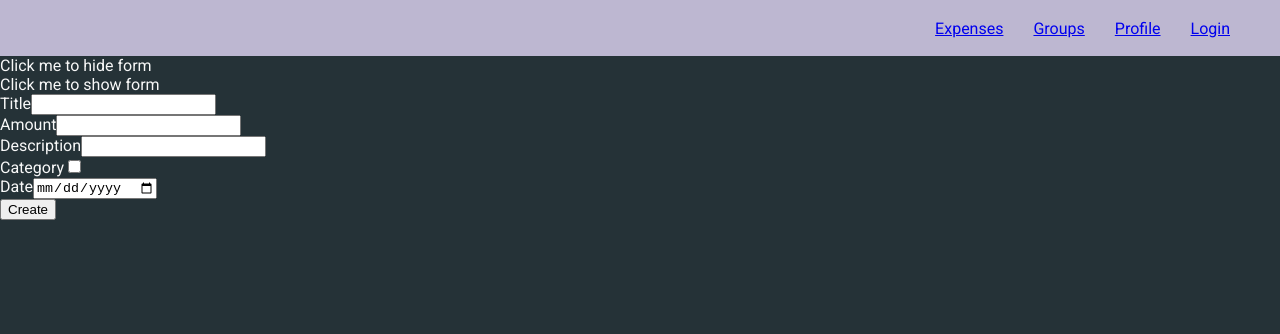
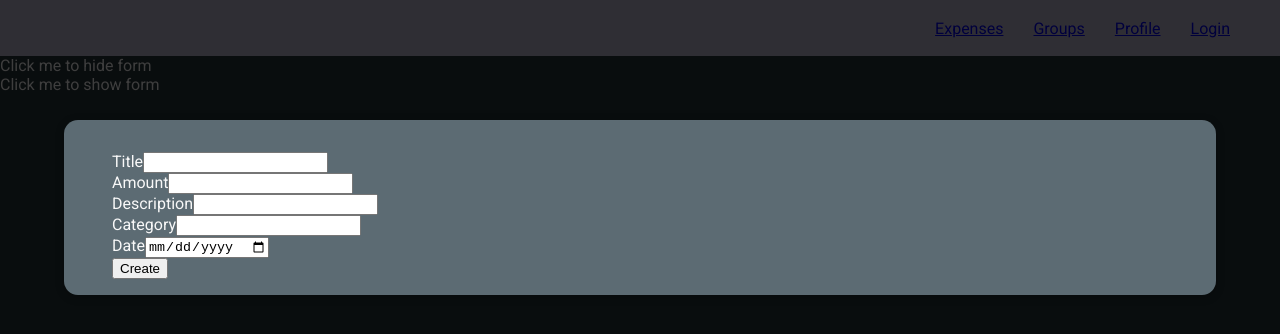
Before and after one commit to aaronjoslinwangdu/family-finance-app, a React (Create React App) app in the folder client/: page /expenses in a window 1280 px wide. Both pictures are taken after a click on the element "Click me to show form". Shown: the top 334 px of the page. Built offline with nearby package versions, Linux system fonts and the light colour scheme; no server answers.

Commit message:
Use modal with form

```diff
--- a/client/src/components/Expenses/ExpenseForm.js
+++ b/client/src/components/Expenses/ExpenseForm.js
@@ -91,7 +91,7 @@ const ExpenseForm = (props) => {
       </div>
       <div>
         <label htmlFor='category'>Category</label>
-        <input type='checkbox' id='category' defaultValue={categoryDefault} ref={categoryInputRef}></input>
+        <input type='text' id='category' defaultValue={categoryDefault} ref={categoryInputRef}></input>
       </div>
       <div>
         <label htmlFor='date'>Date</label>
--- a/client/src/pages/ExpensePage.js
+++ b/client/src/pages/ExpensePage.js
@@ -3,6 +3,7 @@ import { useDispatch, useSelector } from 'react-redux';
 
 import ExpenseList from "../components/Expenses/ExpenseList";
 import ExpenseForm from "../components/Expenses/ExpenseForm";
+import Modal from "../components/UI/Modal";
 
 import { expensesActions } from "../store/expenses-slice";
 
@@ -43,12 +44,17 @@ const ExpensePage = (props) => {
 
   }, [dispatch]);
 
+  const expenseForm = (
+    <Modal>
+      <ExpenseForm />
+    </Modal>
+  );
 
   return (
     <Fragment>
       <div onClick={hideExpenseFormHandler}>Click me to hide form</div>
       <div onClick={showExpenseFormHandler}>Click me to show form</div>
-      {showExpenseForm && <ExpenseForm />}
+      {showExpenseForm && expenseForm}
       <ExpenseList />
     </Fragment>
   );
```
